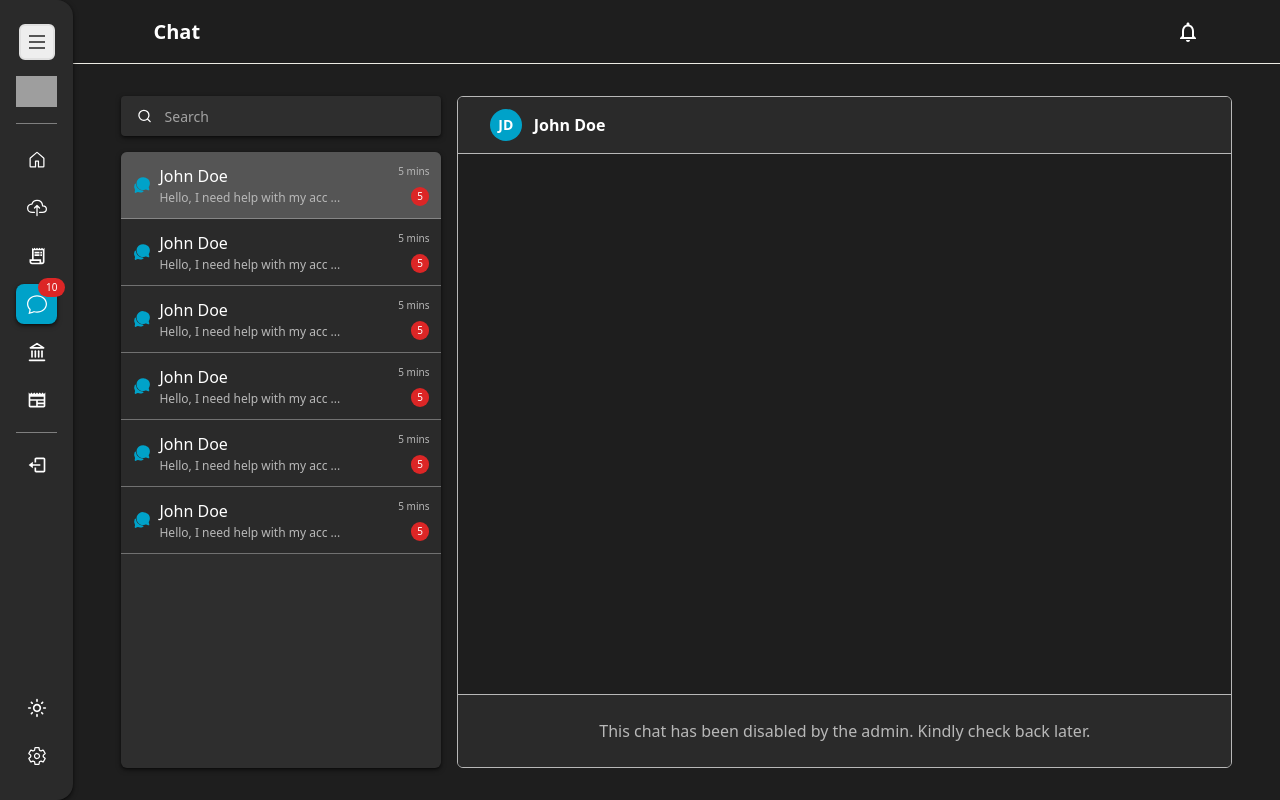
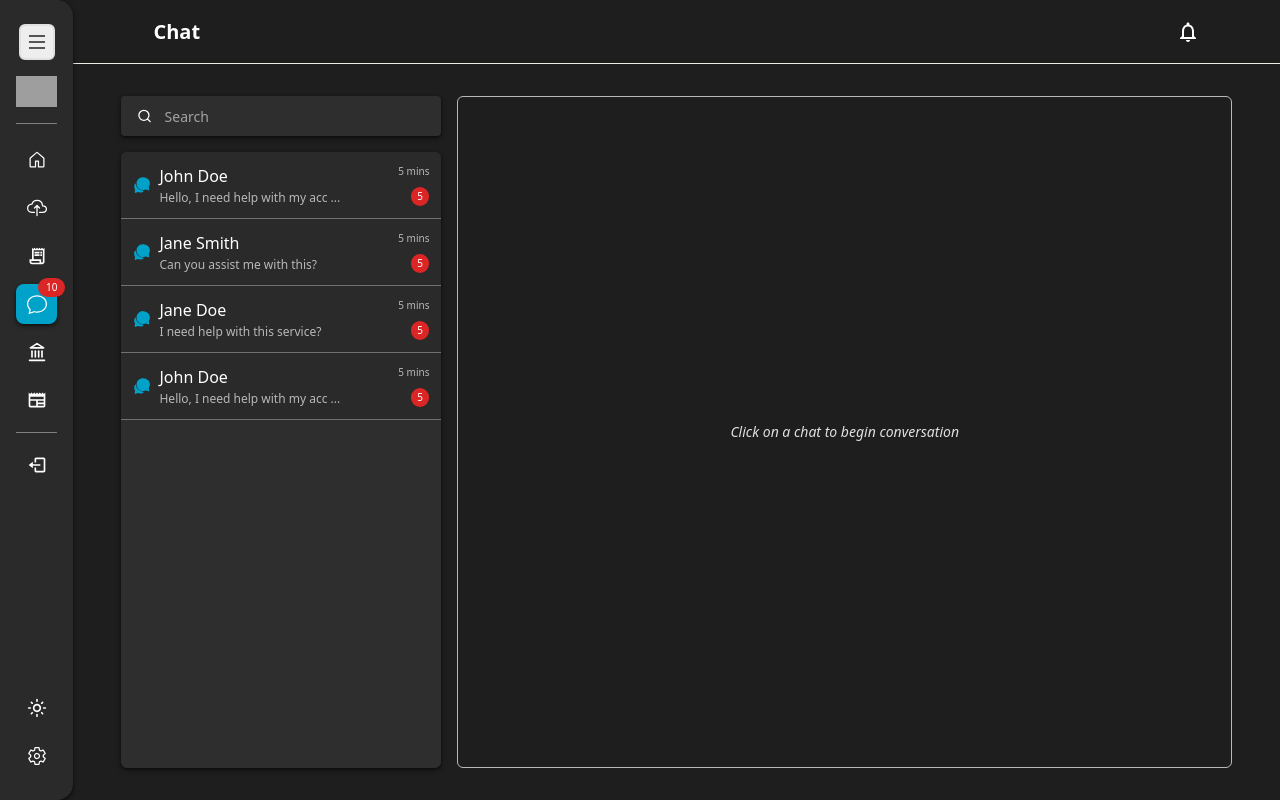
Before and after one commit to Trayshmhirk/tax-return-user-app, a React (Vite) app: page /chat in a window 1280 px wide. Built offline with nearby package versions, Linux system fonts and the light colour scheme; grey boxes are pictures that could not be loaded.

Commit message:
refactor chat data structure, add messages and render logic

```diff
--- /dev/null
+++ b/src/components/chat/MessageIn.tsx
@@ -0,0 +1,42 @@
+type MessageInPropTypes = {
+   text: string;
+   timeStamp: string;
+   borderRadius: "" | "16px 16px 16px 0px" | "16px 16px 0px 16px";
+};
+const MessageIn = ({ text, timeStamp, borderRadius }: MessageInPropTypes) => {
+   return (
+      <div className="w-full flex justify-start">
+         <div
+            style={{ borderRadius: borderRadius }}
+            className={`min-w-28 max-w-72 md:max-w-[450px] flex flex-col gap-1 py-3 px-4 bg-white dark:bg-mutedGray ${borderRadius ? "" : "rounded-lg"}`}
+         >
+            <span className="text-sm">{text}</span>
+
+            {/* {selectedDocuments && (
+               <div className="flex items-center gap-2">
+                  <div className="flex items-center gap-2">
+                     <DocumentTypeIcon
+                        docType={selectedDocuments.documentType}
+                     />
+                     <p>
+                        {isMobileView
+                           ? truncateString(selectedDocuments?.documentName, 20)
+                           : truncateString(
+                                selectedDocuments?.documentName,
+                                30
+                             )}
+                     </p>
+
+                     <div onClick={handleDownload} className="me-auto">
+                        <img src={DownloadIcon} />
+                     </div>
+                  </div>
+               </div>
+            )} */}
+            <div className="text-xs self-end">{timeStamp}</div>
+         </div>
+      </div>
+   );
+};
+
+export default MessageIn;
--- /dev/null
+++ b/src/components/chat/MessageOut.tsx
@@ -0,0 +1,34 @@
+type MessageOutPropTypes = {
+   text: string;
+   timeStamp: string;
+   borderRadius: "" | "16px 16px 16px 0px" | "16px 16px 0px 16px";
+};
+
+const MessageOut = ({ text, timeStamp, borderRadius }: MessageOutPropTypes) => {
+   return (
+      <div className="w-full flex justify-end">
+         <div
+            style={{ borderRadius: borderRadius }}
+            className={`min-w-28 max-w-72 md:max-w-[450px] flex flex-col gap-1 py-3 px-4 bg-bubbles dark:bg-richElectricBlue text-eerieBlack dark:text-white ${borderRadius ? "" : "rounded-lg"}`}
+         >
+            <span className="text">{text}</span>
+
+            {/* {selectedDocuments && (
+               <div className="flex items-center gap-2">
+                  <div className="flex items-center gap-2">
+                     <DocumentTypeIcon
+                        docType={selectedDocuments.documentType}
+                     />
+                     <p style={{ fontSize: "16px" }}>
+                        {truncateString(selectedDocuments?.documentName, 30)}
+                     </p>
+                  </div>
+               </div>
+            )} */}
+            <div className="text-xs self-end">{timeStamp}</div>
+         </div>
+      </div>
+   );
+};
+
+export default MessageOut;
--- /dev/null
+++ b/src/components/chat/Messages.tsx
@@ -0,0 +1,121 @@
+import { useEffect, useRef } from "react";
+import MessageIn from "./MessageIn";
+import MessageOut from "./MessageOut";
+
+type MessageType = {
+   id: string;
+   text: string;
+   timestamp: string; // We can later use a Date type if needed
+   type: "incoming" | "outgoing"; // To differentiate between incoming and outgoing messages
+};
+
+type MessagesPropTypes = {
+   messages: MessageType[]; // Array of message objects
+};
+
+const Messages = ({ messages }: MessagesPropTypes) => {
+   const messagesEndRef = useRef<HTMLDivElement | null>(null);
+
+   useEffect(() => {
+      messagesEndRef.current?.scrollIntoView({ behavior: "smooth" });
+   }, [messages]);
+
+   const formatTime = (timestamp: string) => {
+      const date = new Date(timestamp);
+      const hours = date.getHours();
+      const minutes = date.getMinutes().toString().padStart(2, "0");
+      const ampm = hours >= 12 ? "pm" : "am";
+      const formattedHours = hours % 12 || 12; // Convert to 12-hour format
+
+      return `${formattedHours}:${minutes} ${ampm}`;
+   };
+
+   const renderMessages = () => {
+      const renderedMessages = [];
+
+      if (!Array.isArray(messages) || messages.length === 0) {
+         return null;
+      }
+
+      // Sort messages by timestamp
+      const sortedMessages = [...messages].sort(
+         (a, b) =>
+            new Date(a.timestamp).getTime() - new Date(b.timestamp).getTime()
+      );
+
+      // Group messages by timestamp
+      const messageGroups = sortedMessages.reduce(
+         (groups, message) => {
+            const timestamp = Math.floor(
+               new Date(message.timestamp).getTime() / 1000
+            ); // Group by second
+            if (!groups[timestamp]) {
+               groups[timestamp] = [];
+            }
+            groups[timestamp].push(message);
+            return groups;
+         },
+         {} as Record<number, MessageType[]>
+      );
+
+      // Render each group
+      for (const timestamp in messageGroups) {
+         const group = messageGroups[timestamp];
+         renderedMessages.push(renderMessageGroup(group));
+      }
+
+      return renderedMessages;
+   };
+
+   const renderMessageGroup = (group: MessageType[]) => {
+      const firstMessage = group[0];
+      const lastMessage = group[group.length - 1];
+
+      const borderRadiusStyle =
+         lastMessage.type === "incoming"
+            ? "16px 16px 16px 0px"
+            : "16px 16px 0px 16px";
+
+      if (firstMessage.type === "incoming") {
+         return (
+            <div className="flex flex-col gap-2">
+               {group.map((message, index) => (
+                  <MessageIn
+                     key={message.id}
+                     text={message.text}
+                     timeStamp={formatTime(message.timestamp)}
+                     borderRadius={
+                        index === group.length - 1 ? borderRadiusStyle : ""
+                     }
+                     // selectedDocuments={message.selectedDocument}
+                  />
+               ))}
+            </div>
+         );
+      } else {
+         return (
+            <div className="flex flex-col justify-end gap-2">
+               {group.map((message, index) => (
+                  <MessageOut
+                     key={index}
+                     text={message?.text}
+                     timeStamp={formatTime(message.timestamp)}
+                     borderRadius={
+                        index === group.length - 1 ? borderRadiusStyle : ""
+                     }
+                     // selectedDocuments={message.selectedDocument}
+                  />
+               ))}
+            </div>
+         );
+      }
+   };
+
+   return (
+      <div ref={messagesEndRef} className="flex flex-col gap-4 px-8 py-1">
+         {renderMessages()}
+      </div>
+   );
+};
+
+export default Messages;
--- a/src/pages/Chat.tsx
+++ b/src/pages/Chat.tsx
@@ -6,75 +6,142 @@ import { Search } from "lucide-react";
 import { truncateString } from "@/helpers/truncateString";
 import { IoChatbubbles } from "react-icons/io5";
 import { Paperclip, Smile, SendHorizontal } from "lucide-react";
+import Messages from "@/components/chat/Messages";
+
+type MessageType = {
+   id: string;
+   text: string;
+   timestamp: string;
+   type: "incoming" | "outgoing";
+};
 
 type Chats = {
    title: string;
-   content: string;
-   id: string;
+   content: string; // Preview of the last message
+   id: string; // Unique identifier for each chat
+   messages: MessageType[]; // Array of messages for each chat
 };
 
-type ChatPropType = {
-   title: string;
-   conversations: [];
-};
+// type ChatPropType = {
+//    title: string;
+//    conversations: [];
+// };
 
-type ConversationsPropTypes = {
-   date: string;
-};
+// type ConversationsPropTypes = {
+//    date: string;
+// };
 
 const Chat = () => {
-   const [activeChat] = useState(null);
+   const [activeChat, setActiveChat] = useState<Chats | null>(null);
 
    const handleSearch = (e: React.ChangeEvent<HTMLInputElement>) => {
       e;
    };
 
-   const filterSideChats: Chats[] = [
+   const chats: Chats[] = [
       {
          title: "John Doe",
          content: "Hello, I need help with my account.",
-         id: "opened",
+         id: "yadfibadf",
+         messages: [
+            {
+               id: "1",
+               text: "Hello, I need help",
+               timestamp: "2024-10-17T10:00:00",
+               type: "incoming",
+            },
+            {
+               id: "2",
+               text: "Sure, I can help.",
+               timestamp: "2024-10-17T10:01:00",
+               type: "outgoing",
+            },
+            {
+               id: "3",
+               text: "Sure, I can help.",
+               timestamp: "2024-10-16T10:01:00",
+               type: "outgoing",
+            },
+            {
+               id: "4",
+               text: "Sure, I can help. what i want you to do for me is that, i would like for you to send in quite a few documents.",
+               timestamp: "2024-10-16T10:01:00",
+               type: "outgoing",
+            },
+            {
+               id: "5",
+               text: "Sure, I can help.",
+               timestamp: "2024-10-16T10:01:00",
+               type: "outgoing",
+            },
+            {
+               id: "6",
+               text: "Sure, I can help.",
+               timestamp: "2024-10-16T10:01:00",
+               type: "outgoing",
+            },
+         ],
+      },
+      {
+         title: "Jane Smith",
+         content: "Can you assist me with this?",
+         id: "adfuayr8ef",
+         messages: [
+            {
+               id: "3",
+               text: "Can you assist me with this?",
+               timestamp: "2024-10-16T09:30:00",
+               type: "incoming",
+            },
+         ],
+      },
+      {
+         title: "Jane Doe",
+         content: "I need help with this service?",
+         id: "padfnacvh832",
+         messages: [
+            {
+               id: "3",
+               text: "Can you assist me with this?",
+               timestamp: "2024-10-16T09:30:00",
+               type: "incoming",
+            },
+         ],
       },
       {
          title: "John Doe",
          content: "Hello, I need help with my account.",
-         id: "",
+         id: "823nfdadfu",
+         messages: [
+            {
+               id: "1",
+               text: "Hello, I need help",
+               timestamp: "2024-10-17T10:00:00",
+               type: "incoming",
             },
             {
-         title: "John Doe",
-         content: "Hello, I need help with my account.",
-         id: "",
+               id: "2",
+               text: "Sure, I can help.",
+               timestamp: "2024-10-17T10:01:00",
+               type: "outgoing",
             },
-      {
-         title: "John Doe",
-         content: "Hello, I need help with my account.",
-         id: "",
-      },
-      {
-         title: "John Doe",
-         content: "Hello, I need help with my account.",
-         id: "",
-      },
-      {
-         title: "John Doe",
-         content: "Hello, I need help with my account.",
-         id: "",
+         ],
       },
    ];
 
-   const chat: ChatPropType[] = [
-      {
-         title: "",
-         conversations: [],
-      },
-   ];
-   const conversations: ConversationsPropTypes[] = [
-      {
-         date: "",
-      },
-   ];
+   // const chat: ChatPropType[] = [
+   //    {
+   //       title: "",
+   //       conversations: [],
+   //    },
+   // ];
+   // const conversations: ConversationsPropTypes[] = [
+   //    {
+   //       date: "",
+   //    },
+   // ];
 
-   const isChatAccess: string = "off";
+   const isChatAccess: string = "on";
 
    // Sort function for dates
    const sortDates = (dateA: string, dateB: string) => {
@@ -90,6 +157,11 @@ const Chat = () => {
 
       // If one of the dates is not in the predefined order, prioritize it
       return indexA - indexB;
+   };
+
+   const handleOpenChat = (chatId: string) => {
+      const selectedChat = chats.find((chat) => chat.id === chatId);
+      setActiveChat(selectedChat || null);
    };
 
    return (
@@ -113,15 +185,15 @@ const Chat = () => {
                   </label>
 
                   <div className="overflow-scroll h-full flex flex-col bg-white dark:bg-gray rounded-md shadow-md dark:shadow-md-dark">
-                     {filterSideChats.length ? (
-                        filterSideChats.map((chat, index) => (
+                     {chats.length ? (
+                        chats.map((chat, index) => (
                            <div
                               key={index}
                               className={`
                                  flex items-center justify-between gap-3 bg-cultured hover:bg-antiFlashWhite dark:bg-darkGray hover:dark:bg-eerieBlack p-3 border-b border-b-chineseWhite dark:border-b-spanishGray dark:border-opacity-50 cursor-pointer
                                  ${chat.id === "opened" && "bg-white dark:bg-mutedGray"}
                               `}
-                              // onClick={() => handleOpenChat(chat.service_id)}
+                              onClick={() => handleOpenChat(chat.id)}
                            >
                               <div className="flex items-center gap-2">
                                  <div className="flex justify-center items-center font-bold">
@@ -157,10 +229,8 @@ const Chat = () => {
                </aside>
 
                <div className="hidden md:flex w-full h-full flex-col border border-chineseWhite dark:border-spanishGray rounded-md overflow-hidden">
-                  {chat.length ? (
+                  {activeChat ? (
                      <>
-                        {chat.map((chat, index) => (
-                           <React.Fragment key={index}>
                         <div className="flex items-center justify-center bg-white dark:bg-darkGray border-b border-chineseWhite dark:border-spanishGray">
                            <div className="w-[95%] p-3">
                               <div className="flex items-center gap-3">
@@ -170,49 +240,68 @@ const Chat = () => {
                                  </div>
 
                                  <p className="text-mutedGray dark:text-white font-semibold">
-                                          {chat.title}
-                                          John Doe
+                                    {activeChat.title}
                                  </p>
                               </div>
                            </div>
                         </div>
 
-                              <div className="overflow-scroll w-full h-full flex flex-col gap-4 pt-4 px-4">
+                        <div className="overflow-scroll w-full h-full flex flex-col gap-3 py-4 px-5">
                            {activeChat &&
                               Object.entries(
-                                       conversations[activeChat] ?? {}
+                                 activeChat.messages.reduce(
+                                    (acc, message) => {
+                                       // Format timestamp to just the date part
+                                       const date = new Date(
+                                          message.timestamp
+                                       ).toDateString();
+
+                                       // If the date key doesn't exist, create it and add the message
+                                       if (!acc[date]) {
+                                          acc[date] = [];
+                                       }
+
+                                       acc[date].push(message);
+                                       return acc;
+                                    },
+                                    {} as { [date: string]: MessageType[] }
+                                 )
                               )
                                  .sort(([dateA], [dateB]) =>
                                     sortDates(dateA, dateB)
                                  )
-                                       .map(([date /*messages*/]) => (
+                                 .map(([date, messages]) => (
                                     <React.Fragment key={date}>
                                        <div className="flex items-center gap-3">
-                                                <div className="w-full h-[1px] bg-eerieBlack dark:bg-white opacity-40" />
+                                          <div className="w-full h-[1px] bg-mutedGray dark:bg-spanishGray opacity-40" />
 
-                                                <p className="w-1/4 text-center">
-                                                   {date}
-                                                   Today
+                                          <p className="w-1/4 text-center text-xs text-mutedGray dark:text-antiFlashWhite">
+                                             {date === new Date().toDateString()
+                                                ? "Today"
+                                                : date}
                                           </p>
-                                                <div className="w-full h-[1px] bg-eerieBlack dark:bg-white opacity-40" />
+                                          <div className="w-full h-[1px] bg-mutedGray dark:bg-spanishGray opacity-40" />
                                        </div>
 
-                                             <div className="">
-                                                {/* <ChatMessages
-                                                messages={messages}
-                                             /> */}
-                                             </div>
+                                       {/* Display messages for that date */}
+
+                                       {messages.map((message) => (
+                                          <Messages
+                                             key={message.id}
+                                             messages={[message]}
+                                          />
+                                       ))}
                                     </React.Fragment>
                                  ))}
-                                 {/* <div className='chat-notifications flex items-center self-center p-3'>
-                                       <NotificationMessage
+                           <div className="chat-notifications items-center self-center p-3 hidden">
+                              {/* <NotificationMessage
                                           statusIcon={CheckIcon}
                                           notificationText='Your payment service task has been completed'
                                           notificationAction='Pay now'
                                           isChatNotification
                                           handleNotificationAction={handleShowInvoiceModal}
-                                       />
-                                    </div> */}
+                                       /> */}
+                           </div>
                         </div>
 
                         <div className="flex items-center gap-4 bg-white dark:bg-darkGray border-t border-chineseWhite dark:border-spanishGray px-6 py-4">
@@ -253,8 +342,6 @@ const Chat = () => {
                               </>
                            )}
                         </div>
-                           </React.Fragment>
-                        ))}
                      </>
                   ) : (
                      <div className="w-full h-full flex items-center justify-center">
```
Lines whose indentation alone changed are shown as unchanged.
